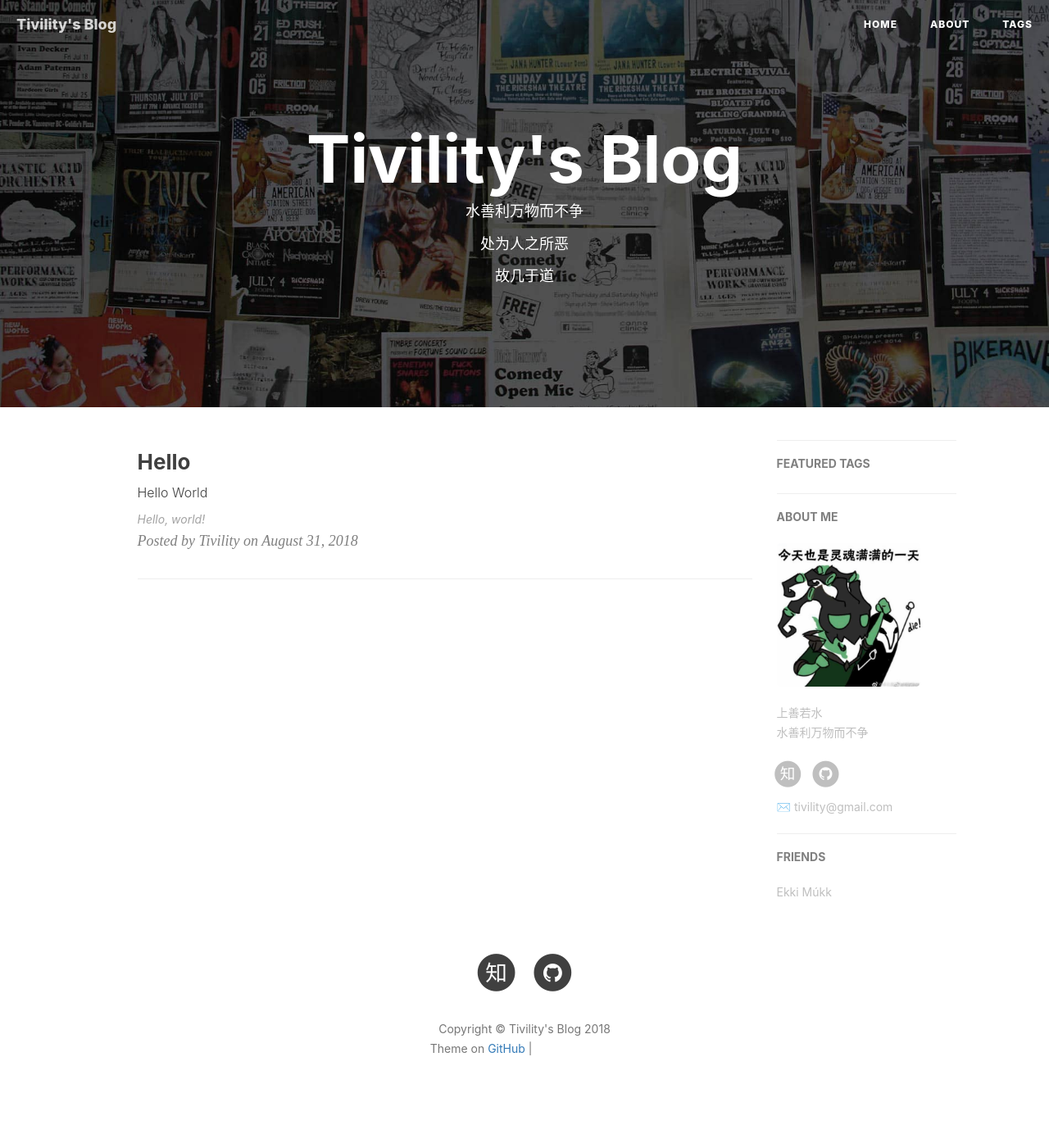
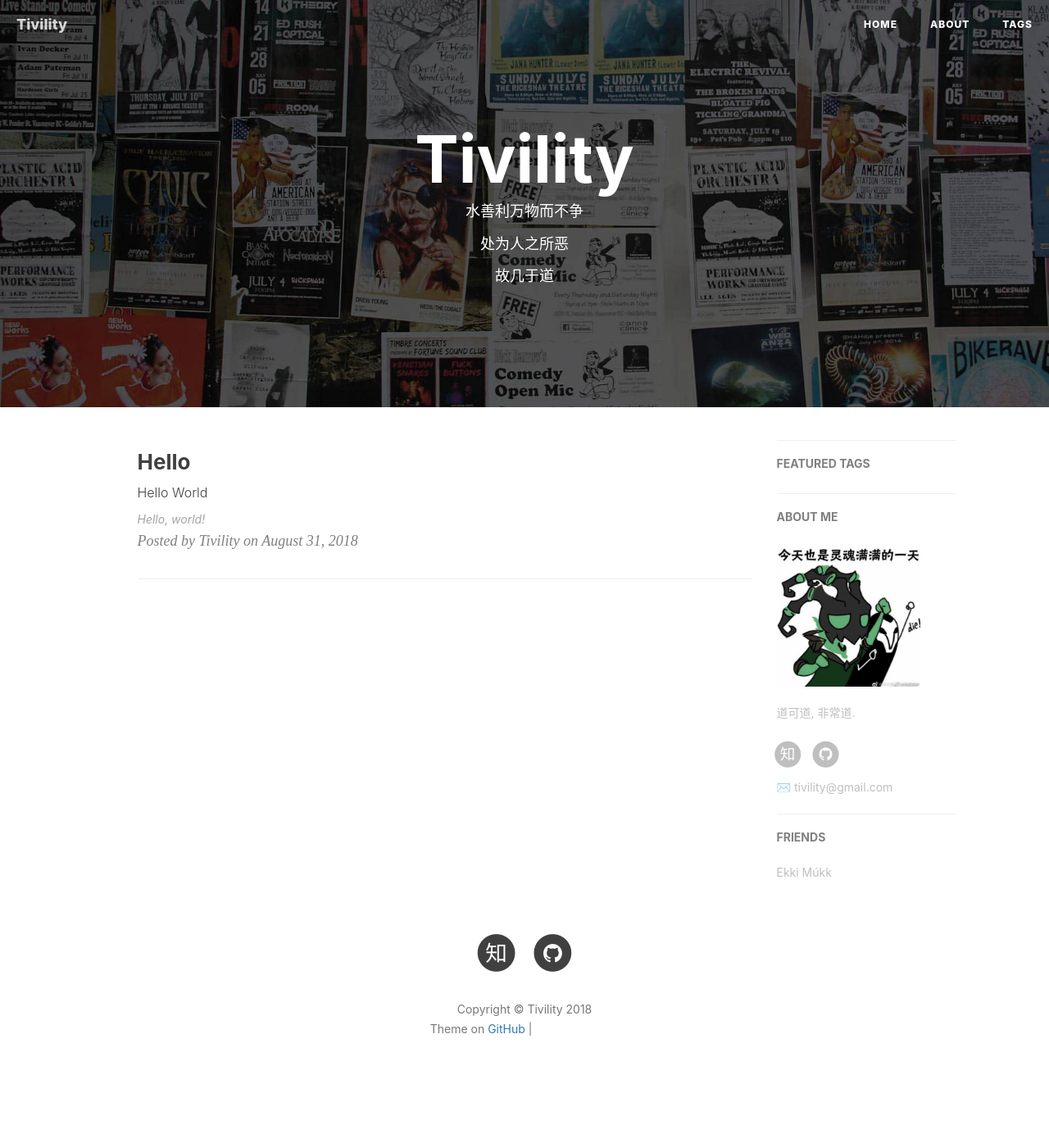
Before and after one commit to Tivility/tivility.github.io, a Jekyll site: the page built from index.html, in a window 1280 px wide. Shown: the whole page at 82% size. Built offline with Jekyll 4.4.1, drawn with Linux system fonts in a browser that asks for light colours; nearby versions of some CDN libraries; the list of posts is cut into pages by our own code; comment, search, counter and statistics services are not loaded; after the commit the page ends 1360 px from its top, so only the background shows below that; grey boxes are pictures that could not be loaded.

Commit message:
fix some words

```diff
--- a/_config.yml
+++ b/_config.yml
@@ -1,6 +1,6 @@
 # Site settings
-title: Tivility's Blog
-SEOTitle: 墓垣的博客 | Tivility's Blog
+title: Tivility
+SEOTitle: 墓垣的博客 | Tivility Blog
 header-img: img/home-bg.jpg
 email: tivility@gmail.com
 description: "a common boy | 墓垣，curious about everything | 这里是 @Tivility 的个人博客"
@@ -82,7 +82,7 @@ ga_domain: auto                          #https://tivility.github.io/
 
 # Sidebar settings
 sidebar: true                           # whether or not using Sidebar.
-sidebar-about-description: "上善若水<br>水善利万物而不争"
+sidebar-about-description: "道可道, 非常道."
 sidebar-avatar: /img/icon_wechat.png      # use absolute URL, seeing it's used in both `/` and `/about/`
 
 
```
